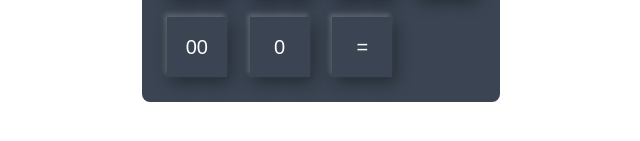
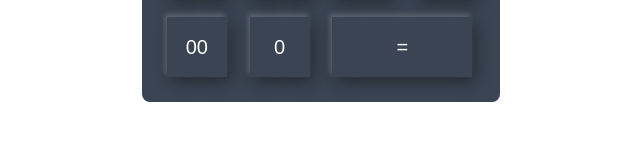
Before and after one commit to adexterity/calculator, a plain HTML site: page index.html in a window 1280 px wide. Shown: the part 553-694 px from the top of the page, 319-959 px from the left. Drawn offline with Linux system fonts and the light colour scheme.

Commit message:
adding the equal class to the equal button to span it across two columns

```diff
--- a/index.html
+++ b/index.html
@@ -41,7 +41,7 @@
           <div>
             <input type="button" value="00" />
             <input type="button" value="0" />
-            <input type="button" value="=" />
+            <input type="button" value="=" class="equal" />
           </div>
         </form>
       </div>
```
